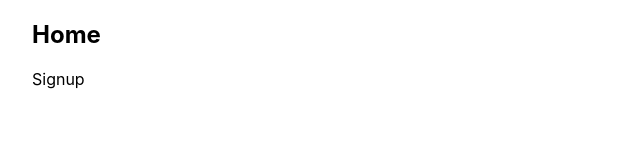
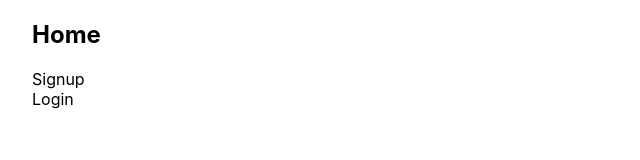
Before and after one commit to 4kimball/nextjs-playground, a Next.js app: page / in a window 1280 px wide. Shown: the top 160 px of the page, without its empty margins (0-640 px from the left). Built offline with nearby package versions, Linux system fonts and the light colour scheme.

Commit message:
hoc 수정 및 로그아웃 추가

```diff
--- a/pages/authentication/login.tsx
+++ b/pages/authentication/login.tsx
@@ -1,5 +1,6 @@
 import type { NextPage } from "next";
 import { useState } from "react";
+import Router from "next/router";
 import Box from "@mui/material/Box";
 import TextField from "@mui/material/TextField";
 import Typography from "@mui/material/Typography";
@@ -27,6 +28,7 @@ const Login: NextPage = () => {
     };
     login(credentials).then((res) => {
       localStorage.setItem("accessToken", res.data.access);
+      Router.push("/");
     });
   };
   return (
@@ -52,6 +54,7 @@ const Login: NextPage = () => {
           onChange={(e) => handleChangeUserName(e.target.value)}
         />
         <TextField
+          type="password"
           label="비밀번호"
           color="primary"
           value={password}
--- a/pages/index.tsx
+++ b/pages/index.tsx
@@ -1,14 +1,39 @@
 import type { NextPage } from "next";
+import { useState, useEffect } from "react";
 import Link from "next/link";
 import styles from "../styles/Home.module.css";
 
 const Home: NextPage = () => {
+  const [isLogin, setIsLogin] = useState(false);
+  useEffect(() => {
+    const accessToken = localStorage.getItem("accessToken");
+    accessToken ? setIsLogin(true) : setIsLogin(false);
+  }, []);
+
+  const handleClickLogOut = () => {
+    localStorage.removeItem("accessToken");
+    setIsLogin(false);
+  };
   return (
     <div className={styles.container}>
       <h2>Home</h2>
-      <Link href="/authentication/signup">
-        <a>Signup</a>
-      </Link>
+      {isLogin ? (
+        <button onClick={handleClickLogOut}>로그아웃</button>
+      ) : (
+        <div
+          style={{
+            display: "flex",
+            flexDirection: "column",
+          }}
+        >
+          <Link href="/authentication/signup">
+            <a>Signup</a>
+          </Link>
+          <Link href="/authentication/login">
+            <a>Login</a>
+          </Link>
+        </div>
+      )}
     </div>
   );
 };
```
